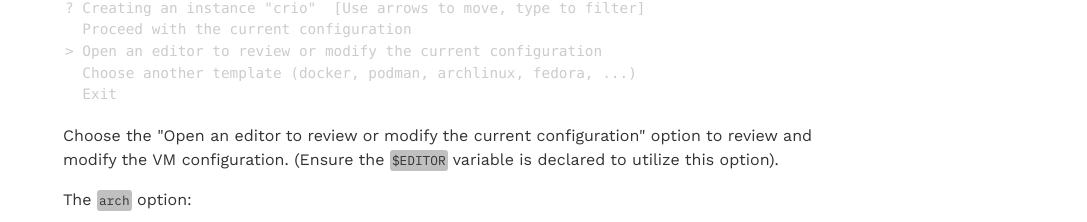
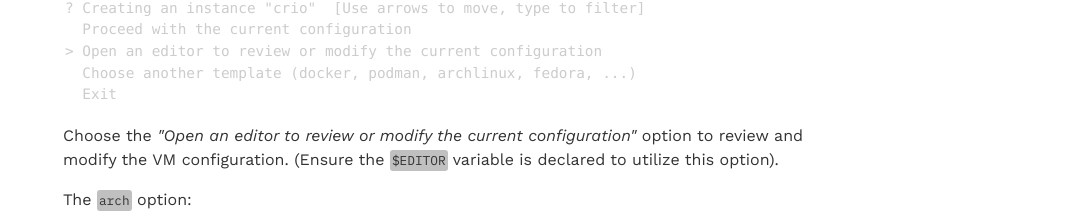
Before and after one commit to roman-kiselenko/blog, an Eleventy site: page content/blog/development-on-mac-with-lima/development-on-mac-with-lima.md in a window 1280 px wide. Shown: the part 1500-1722 px from the top of the page, without its empty margins (193-1280 px from the left). Built offline with nearby package versions, Linux system fonts and the light colour scheme; Eleventy itself is replaced by a stand-in of ours; code samples lack their colours; files that its build step writes are made by us from their sources; files whose address does not match are found by name.

Commit message:
rebuild pages
Signed-off-by: roman-kiselenko <roman.kiselenko.dev@gmail.com>

````diff
--- a/content/blog/development-on-mac-with-lima/development-on-mac-with-lima.md
+++ b/content/blog/development-on-mac-with-lima/development-on-mac-with-lima.md
@@ -37,7 +37,7 @@ WARN[0000] This form is deprecated. Use `limactl create --name=crio template://d
   Choose another template (docker, podman, archlinux, fedora, ...)
   Exit
 ```
-Choose the "Open an editor to review or modify the current configuration" option to review and modify the VM configuration. (Ensure the `$EDITOR` variable is declared to utilize this option).
+Choose the *"Open an editor to review or modify the current configuration"* option to review and modify the VM configuration. (Ensure the `$EDITOR` variable is declared to utilize this option).
 
 The `arch` option:
 
````
Also changed, not shown: 4 other files.
